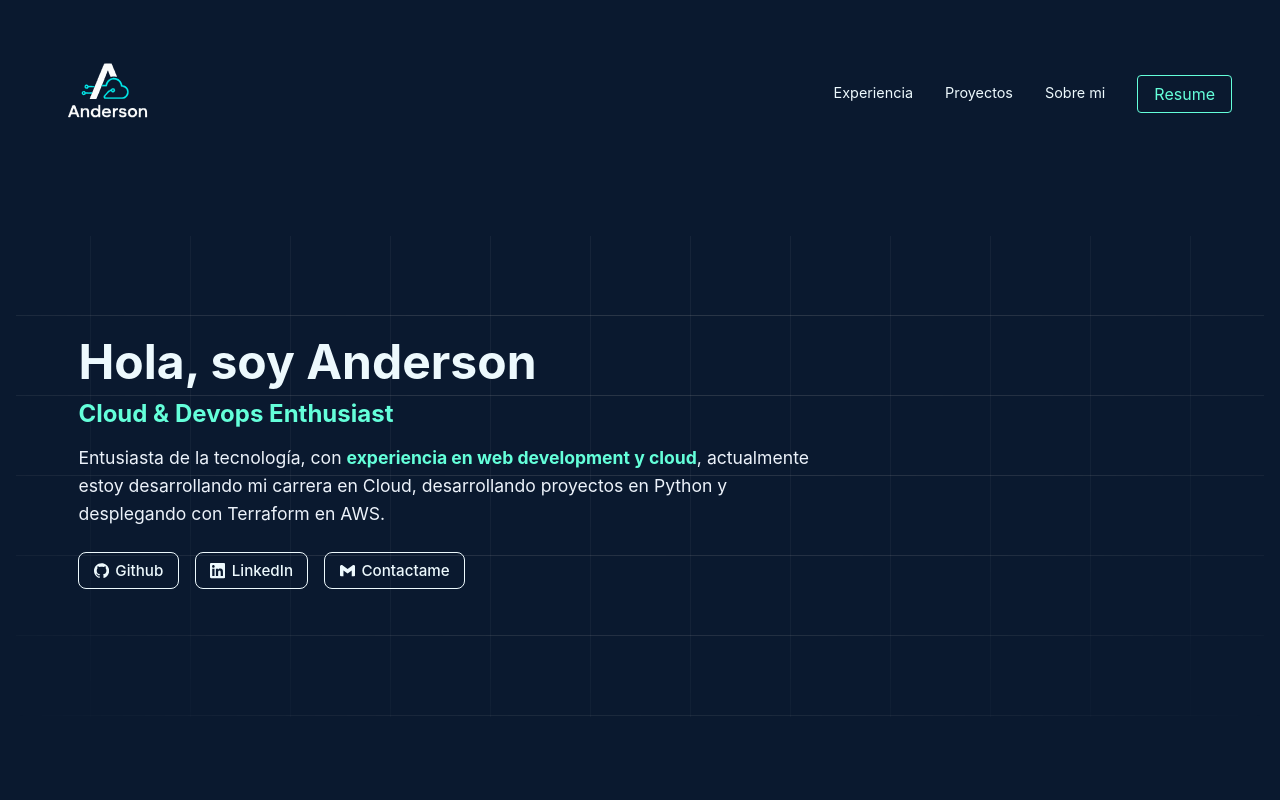
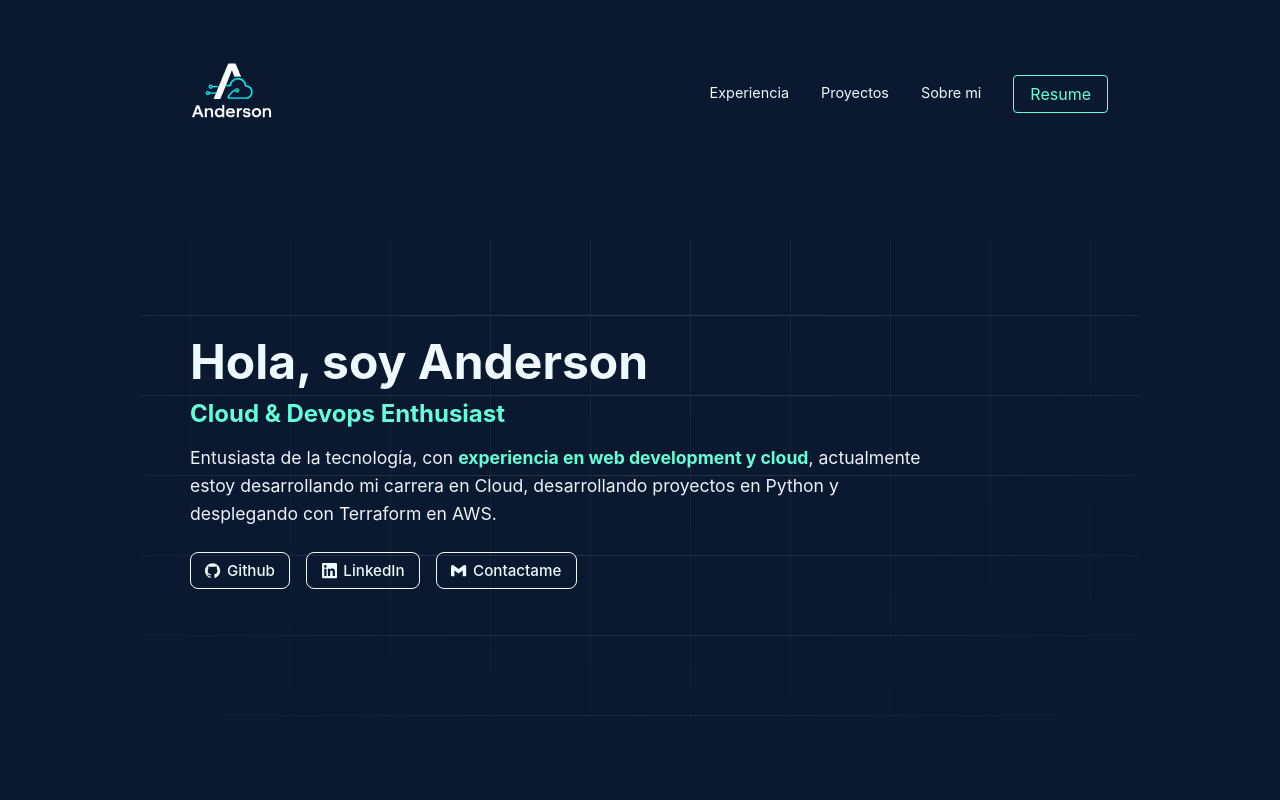
Before and after one commit to ander-Sgr/portfolio-v2, a React (Vite) app: page / in a window 1280 px wide. Shown: the top 800 px of the page. Built offline with nearby package versions, Linux system fonts and the light colour scheme.

Commit message:
resize body

```diff
--- a/src/App.css
+++ b/src/App.css
@@ -1,5 +1,5 @@
 #root {
-  max-width: 1280px;
+  max-width: 1000px;
   margin: 0 auto;
 
 }
```
